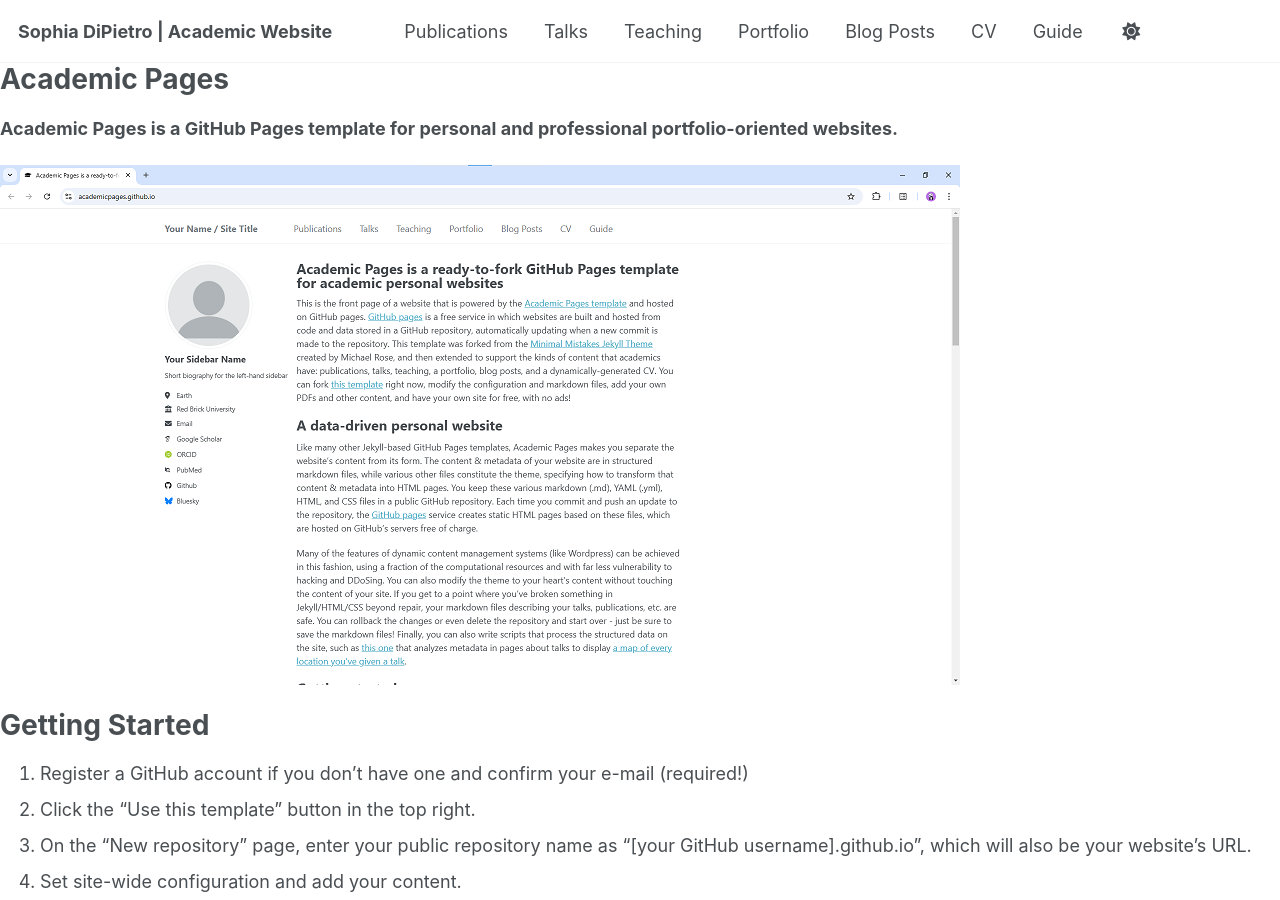
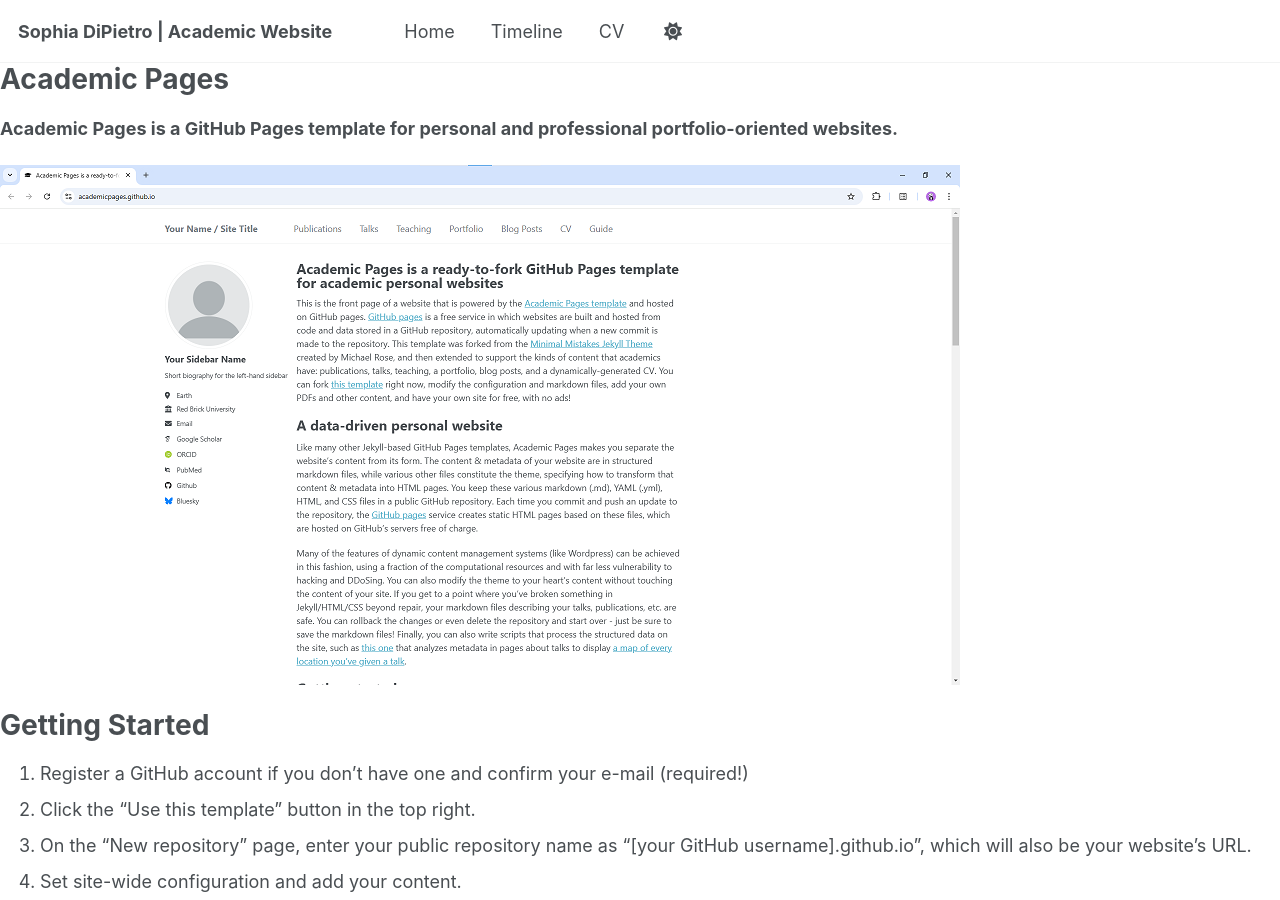
Before and after one commit to sdipietro2002/sophiadipietro.github.io, a Jekyll site: the page built from README.md, in a window 1280 px wide and 900 px high. Built offline with Jekyll 4.4.1, drawn with Linux system fonts in a browser that asks for light colours; our own code applies the rules of GitHub Pages for plain Markdown files; a script that is not in the unit is left out.

Commit message:
Update navigation.yml

```diff
--- a/_data/navigation.yml
+++ b/_data/navigation.yml
@@ -8,26 +8,9 @@
 #      Markdown formatted page while the second is generated using JSON.
 
 main:
-  - title: "Publications"
-    url: /publications/
-
-  - title: "Talks"
-    url: /talks/
-
-  - title: "Teaching"
-    url: /teaching/
-
-  - title: "Portfolio"
-    url: /portfolio/
-
-  - title: "Blog Posts"
-    url: /year-archive/
-
+  - title: "Home"
+    url: /about/
+  - title: "Timeline"
+    url: /timeline/
   - title: "CV"
     url: /cv/
-
-  # - title: "CV"
-  #   url: /cv-json/
-
-  - title: "Guide"
-    url: /markdown/
```
